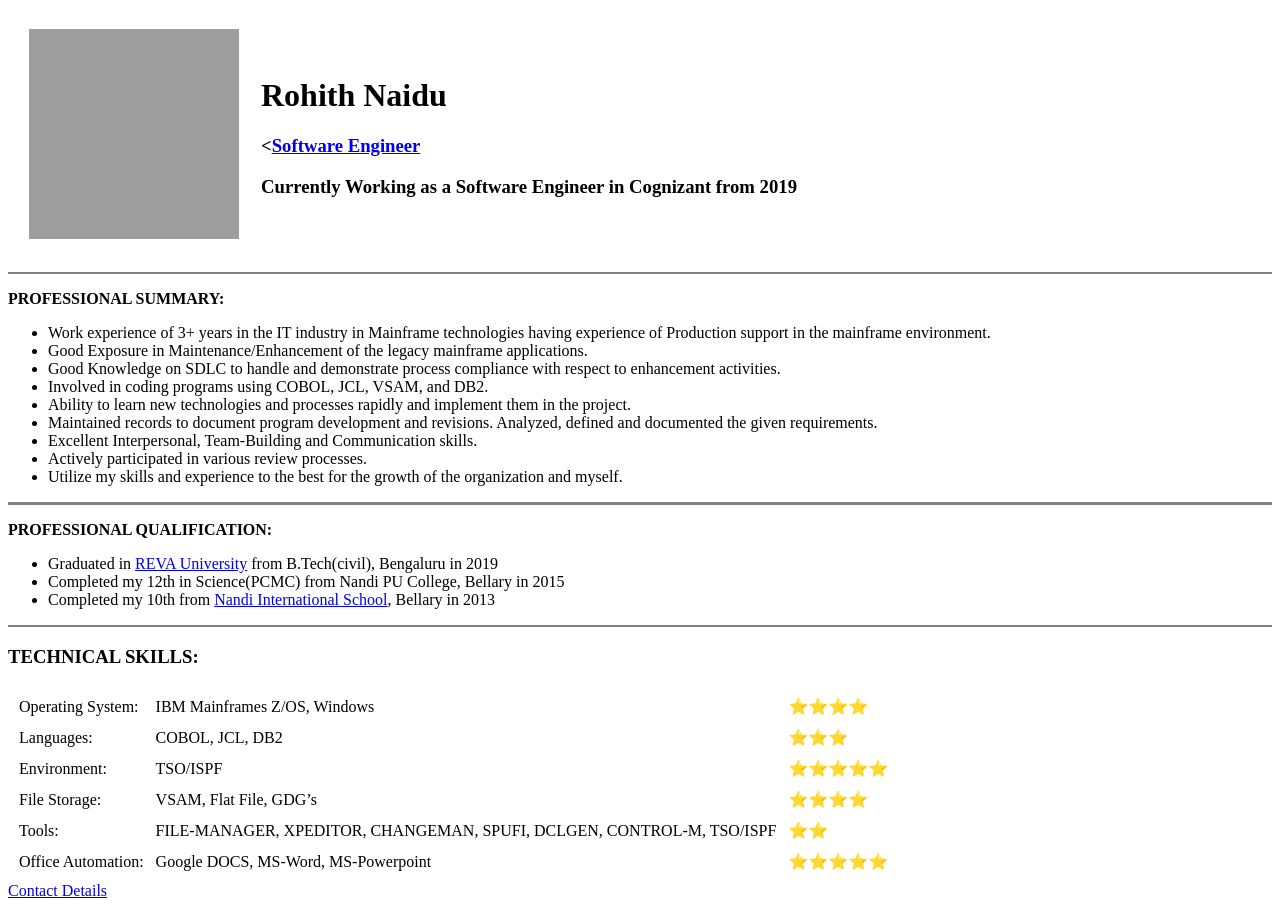
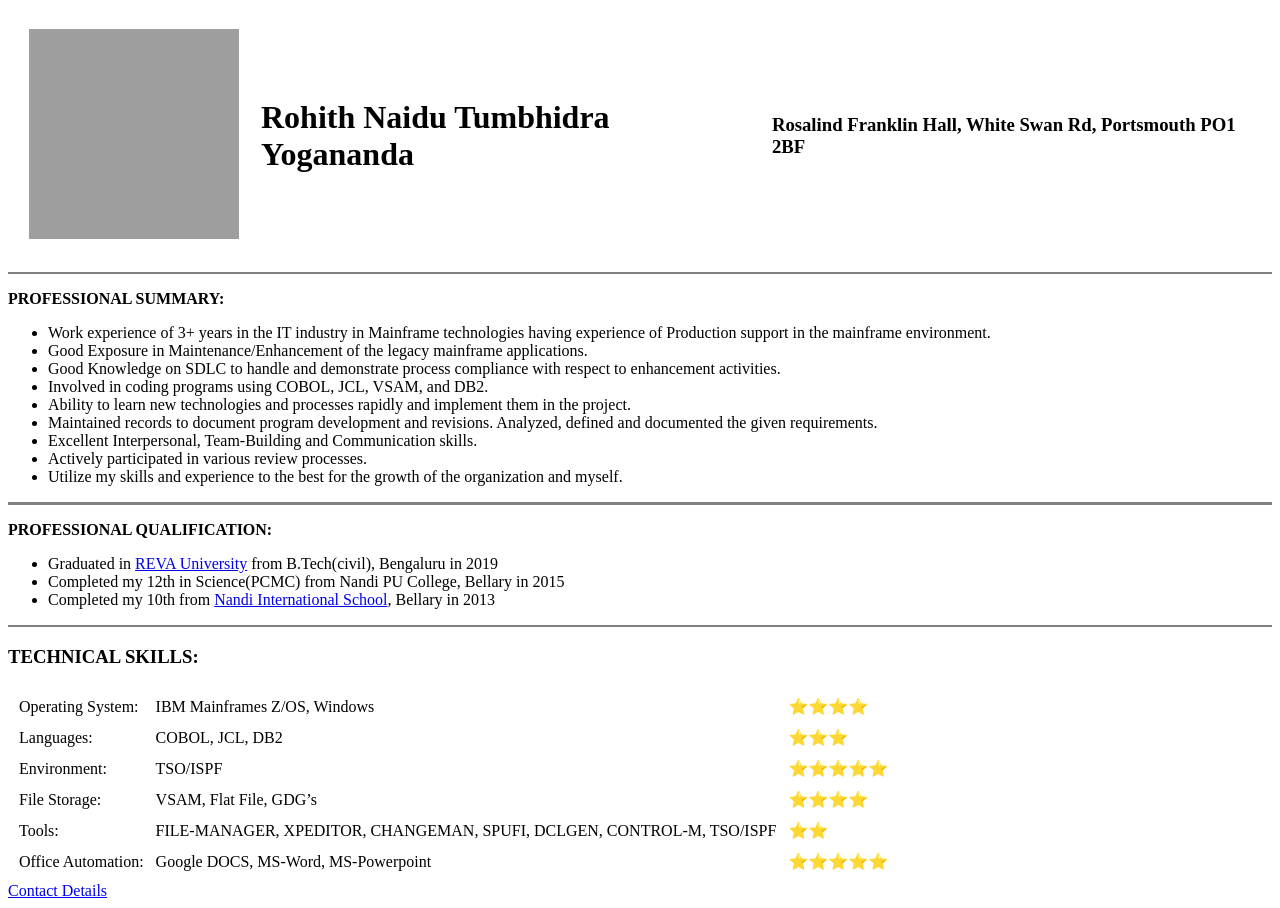
Before and after one commit to tumbhidra/CV, a plain HTML site: page index.html in a window 1280 px wide. Drawn offline with Linux system fonts and the light colour scheme; grey boxes are pictures that could not be loaded.

Commit message:
added current po address

```diff
--- a/index.html
+++ b/index.html
@@ -8,9 +8,8 @@
     <table cellspacing="20">
       <tr>
         <td><img src="circle.png" alt="Rohith's Prolife Picture" width="210" height="210"></td>
-        <td><h1>Rohith Naidu</h1>
-          <h3><<a href="https://www.instagram.com/rohithuuuu__/">Software Engineer</a></h3>
-        <h3> Currently Working as a Software Engineer in Cognizant from 2019 </h3></td>
+        <td><h1>Rohith Naidu Tumbhidra Yogananda</h1>
+        <td><h3>Rosalind Franklin Hall, White Swan Rd, Portsmouth PO1 2BF</h3>
       </tr>
     </table>
     <hr size="2" noshade>
```
